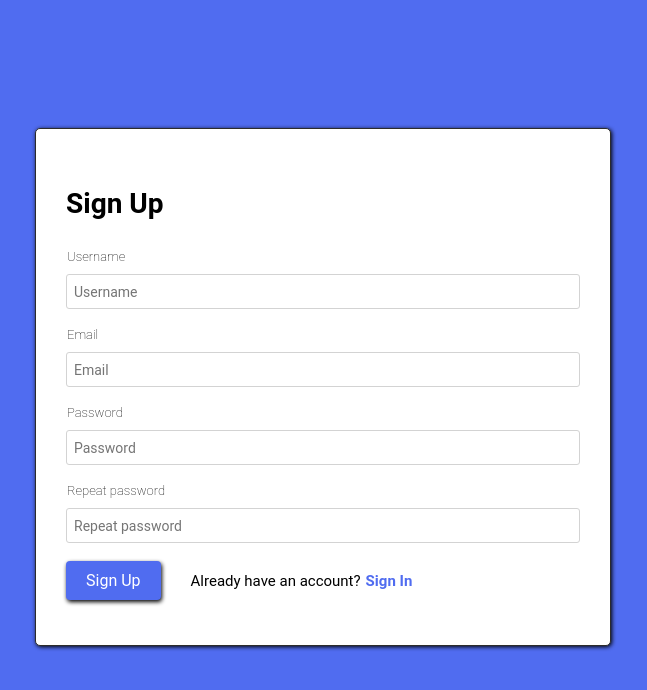
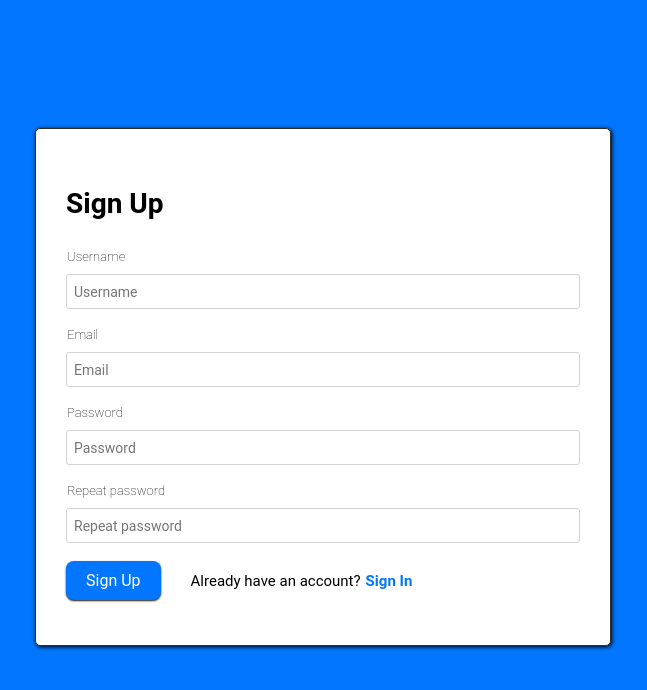
Before and after one commit to BG-dev/Project-TimeM, a React (Create React App) app in the folder Client/: page /register in a window 1280 px wide. Shown: the top 690 px of the page, without its empty margins (317-964 px from the left). Built offline with nearby package versions, Linux system fonts and the light colour scheme.

Commit message:
add common form

```diff
--- a/Client/src/components/AddNewBoardForm/AddNewBoardForm.jsx
+++ b/Client/src/components/AddNewBoardForm/AddNewBoardForm.jsx
@@ -66,7 +66,11 @@ function AddNewBoardForm({ getBoardsRequest, setActiveModal }) {
               colors={colors}
             />
             <div className="add-board-control">
-              <button className="btn" type="submit" disabled={loading}>
+              <button
+                className="btn btn-primary"
+                type="submit"
+                disabled={loading}
+              >
                 Create
               </button>
             </div>
--- a/Client/src/components/LoginForm/LoginForm.jsx
+++ b/Client/src/components/LoginForm/LoginForm.jsx
@@ -28,7 +28,13 @@ function LoginForm() {
     };
     try {
       const response = await axios.post("/api/auth/login", userData);
-      dispatch({ type: "LOGIN_SUCCESS", payload: {token: response.data.token, username: response.data.username}});
+      dispatch({
+        type: "LOGIN_SUCCESS",
+        payload: {
+          token: response.data.token,
+          username: response.data.username,
+        },
+      });
       navigate("/");
     } catch (error) {
       dispatch({ type: "LOGIN_FAILURE", payload: error.response.data.message });
@@ -80,10 +86,14 @@ function LoginForm() {
               />
             </div>
             <div className="auth__form-control">
-              <button className="btn" type="submit" disabled={loading}>
+              <button
+                className="btn btn-primary"
+                type="submit"
+                disabled={loading}
+              >
                 Sign In
               </button>
-              <NavLink to="/register" className="btn">
+              <NavLink to="/register" className="btn btn-primary">
                 Create new account
               </NavLink>
               <NavLink to="/register" className="auth__form-link">
--- a/Client/src/components/RegisterForm/RegisterForm.jsx
+++ b/Client/src/components/RegisterForm/RegisterForm.jsx
@@ -112,7 +112,11 @@ function RegisterForm() {
               />
             </div>
             <div className="auth__form-control">
-              <button className="btn" type="submit" disabled={loading}>
+              <button
+                className="btn btn-primary"
+                type="submit"
+                disabled={loading}
+              >
                 Sign Up
               </button>
               <span className="auth__form-text">Already have an account?</span>
--- a/Client/src/scss/_app.scss
+++ b/Client/src/scss/_app.scss
@@ -1,5 +1,6 @@
 @import "variables";
 @import "normalize";
+@import "forms";
 
 .container {
   position: relative;
@@ -37,37 +38,6 @@ label {
   font-weight: 100;
 }
 
-.btn {
-  display: inline;
-  cursor: pointer;
-  background-color: $blue;
-  color: #ffffff;
-  padding: 10px 20px;
-  font-size: 16px;
-  font-family: "Roboto", sans-serif;
-  font-weight: normal;
-  border: none;
-  border-radius: 4px;
-  box-shadow: 1px 2px 4px #000000;
-}
-
-.btn:hover {
-  background-color: darken($color: $blue, $amount: 2%);
-}
-
-.btn:active {
-  background-color: darken($color: $blue, $amount: 5%);
-  box-shadow: 1px 1px 4px #000000;
-}
-
 h2 {
   color: #000000;
 }
-
-input {
-  height: 35px;
-  border-radius: 3px;
-  border: 1px solid #d3d3d3;
-  font-size: 14px;
-  padding: 7px;
-}
--- /dev/null
+++ b/Client/src/scss/_forms.scss
@@ -0,0 +1,33 @@
+.btn {
+  display: inline;
+  cursor: pointer;
+  padding: 10px 20px;
+  font-size: 16px;
+  font-family: "Roboto", sans-serif;
+  font-weight: normal;
+  border: none;
+  border-radius: 8px;
+  box-shadow: 0px 1px 2px $new-black;
+
+  &:active {
+    box-shadow: 0px 1px 3px $new-black;
+  }
+
+  &-primary {
+    background-color: $blue;
+    color: #ffffff;
+  }
+
+  &-secondary {
+    background-color: $dark-gray;
+    color: #ffffff;
+  }
+}
+
+input {
+  height: 35px;
+  border-radius: 3px;
+  border: 1px solid #d3d3d3;
+  font-size: 14px;
+  padding: 7px;
+}
--- a/Client/src/scss/_variables.scss
+++ b/Client/src/scss/_variables.scss
@@ -1,8 +1,8 @@
 $pink: #ec7d69;
-$blue: #506cf0;
+$blue: #0276ff;
 $gray: #a7c0cd;
 $dark-gray: #424649;
-$new-black: #222222;
+$new-black: #161616;
 $light-gray: #edf6f9;
 
 // $dark-green: #006d77;
```
